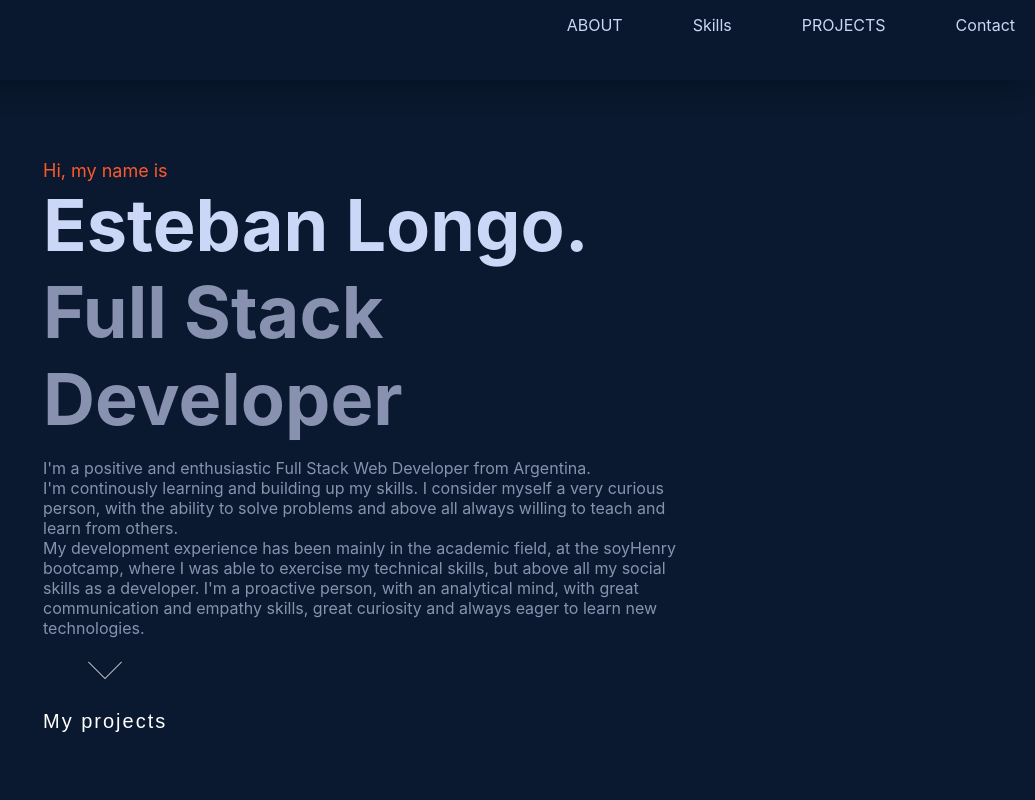
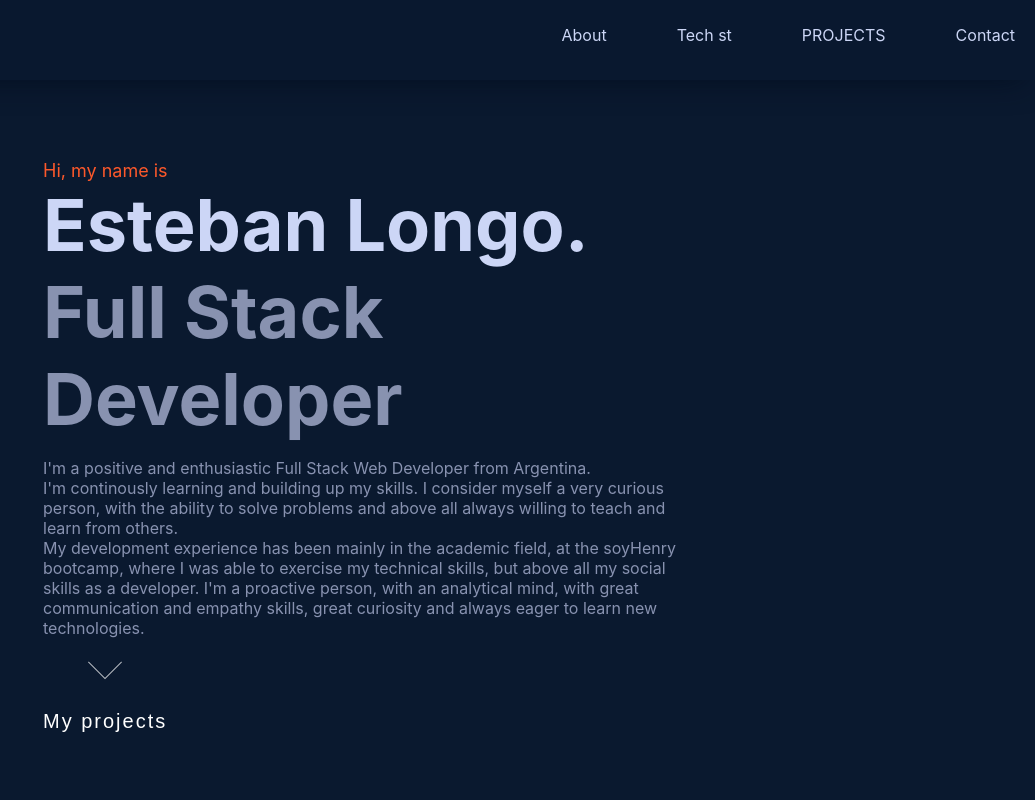
Before and after one commit to EstebanLongo/Portfolio, a React (Create React App) app: page / in a window 1280 px wide. Shown: the top 800 px of the page, without its empty margins (245-1280 px from the left). Built offline with nearby package versions, Linux system fonts and the light colour scheme.

Commit message:
terminando navbar

```diff
--- a/src/components/NavBar/NavBar.jsx
+++ b/src/components/NavBar/NavBar.jsx
@@ -13,7 +13,7 @@ export default function NavBar() {
             smooth={true}
             duration={500}
           >
-            ABOUT
+            About
           </Link>
         </li>
 
@@ -25,7 +25,7 @@ export default function NavBar() {
             smooth={true}
             duration={500}
           >
-            Skills
+            Tech st
           </Link>
         </li>
 
--- a/src/components/NavBar/navbar.css
+++ b/src/components/NavBar/navbar.css
@@ -23,36 +23,12 @@
   border-radius: 10px;
 }
 
-/* .navbaritems {
-  margin: 15px 20px;
-  color: #ccd6f6;
-  cursor: pointer;
-  position: relative;
-  overflow: hidden;
-  display: inline-block;
-  text-decoration: none;
-}
-
-.navbaritems:after {
-  content: "";
-  position: absolute;
-  bottom: 0;
-  left: -100%;
-  width: 100%;
-  height: 2px;
-  transition: left 0.8s;
-  color: rgb(252, 88, 43);
-}
-.navbaritems:hover:after {
-  left: 0;
-} */
-
 .linknavbar {
   display: inline-block;
   position: relative;
   color: #ccd6f6;
   cursor: pointer;
-  margin: 15px 20px;
+  margin: 25px 20px;
 }
 
 .linknavbar::after {
```
